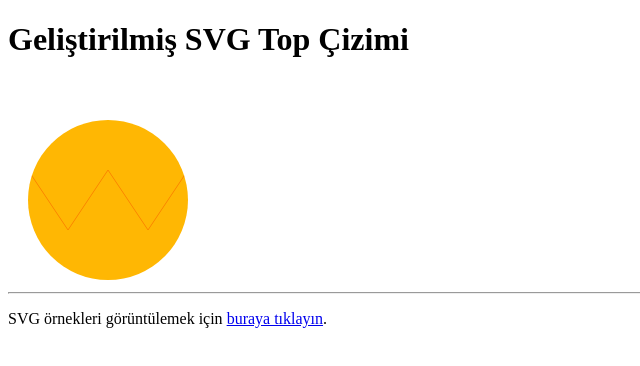
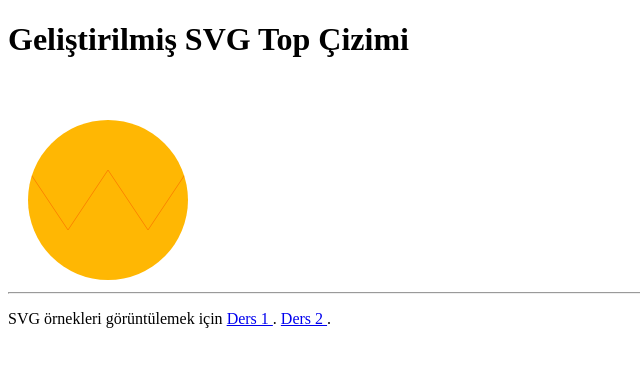
Before and after one commit to erdemust/erdemust, a plain HTML site: page index.html in a window 1280 px wide. Shown: the full height of the page, 0-640 px from the left. Drawn offline with Linux system fonts and the light colour scheme.

Commit message:
Update index.html

```diff
--- a/index.html
+++ b/index.html
@@ -48,7 +48,8 @@
   <hr>
   <p>
     SVG örnekleri görüntülemek için
-    <a href="svg.html" target="_blank">buraya tıklayın</a>.
+    <a href="svg.html" target="_blank">Ders 1 </a>.
+     <a href="svg2.html" target="_blank">Ders 2 </a>.
   </p>
 </body>
 </html>
```
